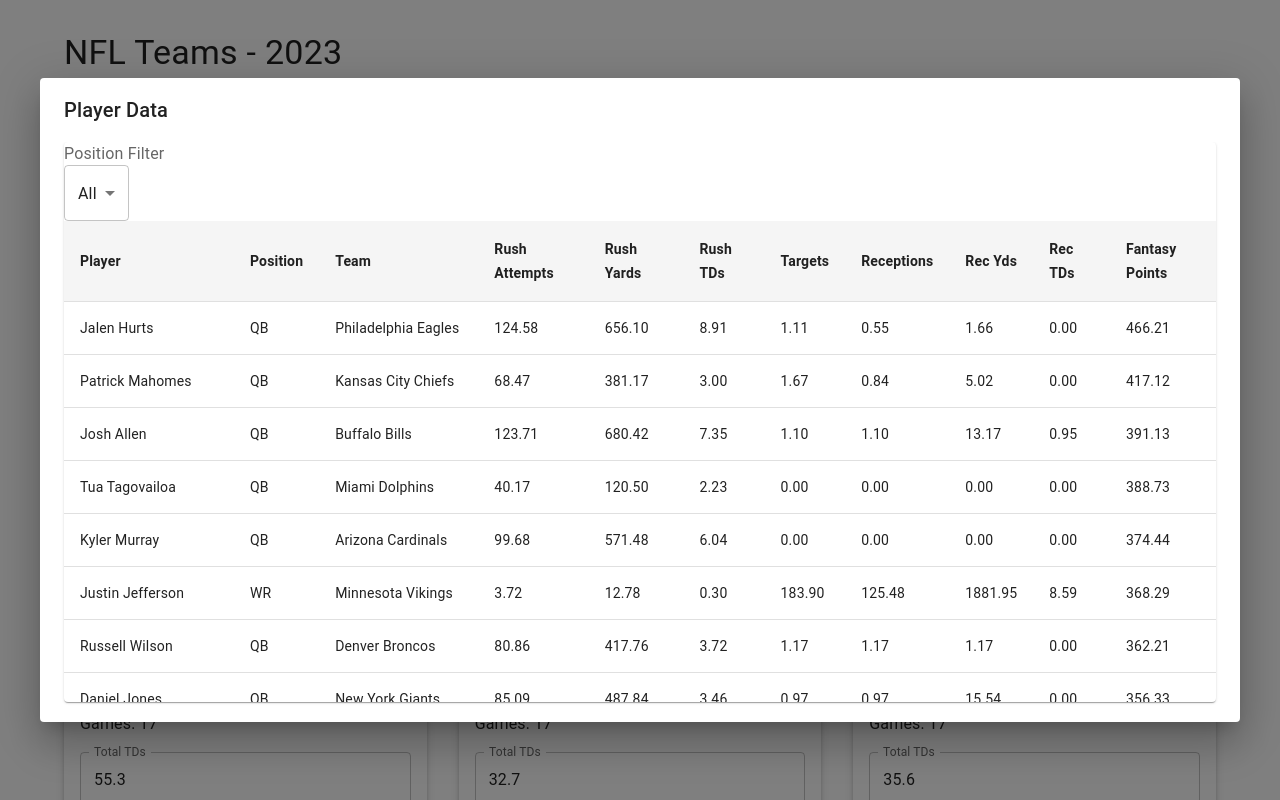
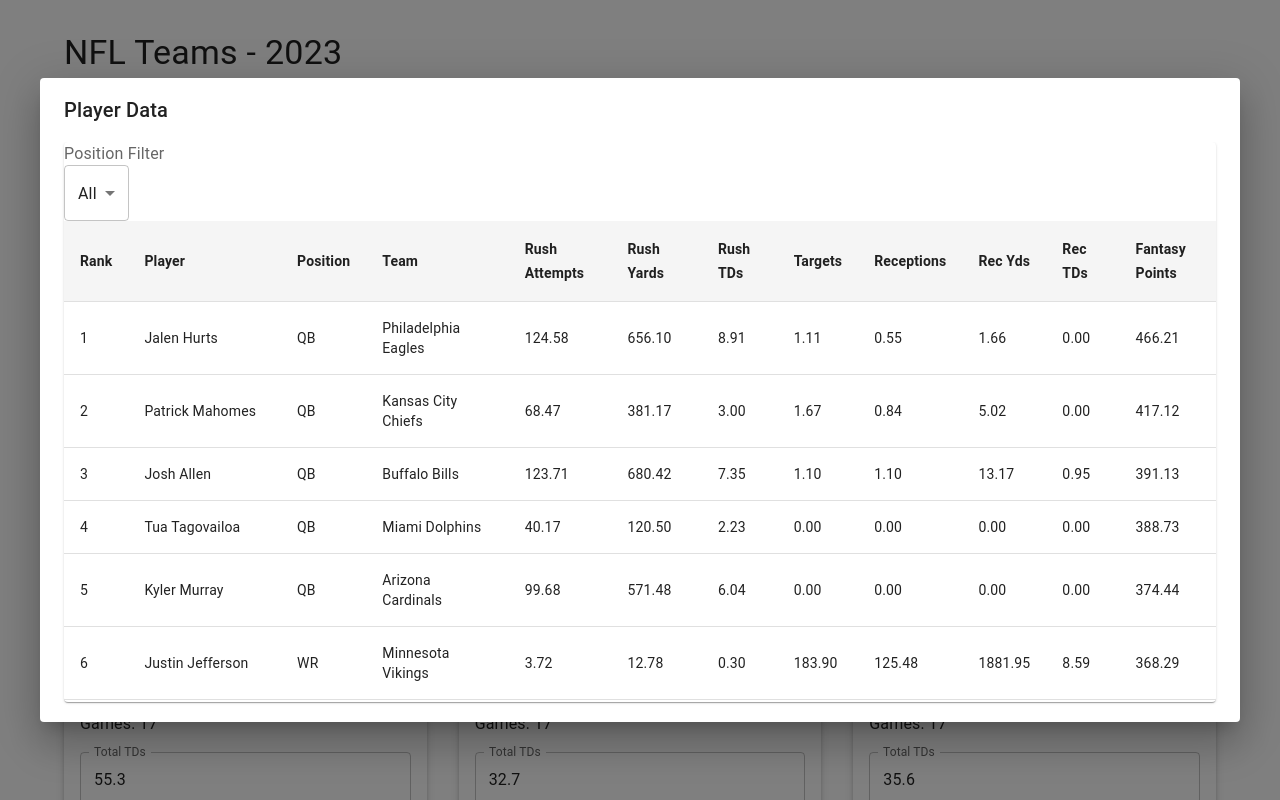
Before and after one commit to StephenReiser/footballProj, a React (Create React App) app: page / in a window 1280 px wide. Both pictures are taken after a click on the button "SHOW PLAYER DATA". Shown: the top 800 px of the page. Built offline with nearby package versions, Linux system fonts and the light colour scheme.

Commit message:
added flex sort and rank

```diff
--- a/src/components/PlayerTable.js
+++ b/src/components/PlayerTable.js
@@ -38,17 +38,24 @@
 
 
   const sortedPlayerData = () => {
-    return playerData.slice().sort((a, b) => b.FantasyPoints - a.FantasyPoints);
+    const sorted = playerData.slice().sort((a, b) => b.FantasyPoints - a.FantasyPoints);
+    return sorted.map((player, index) => ({
+      ...player,
+      Rank: index + 1,
+    }));
   };
 
 
   const filteredPlayerData = () => {
     if (positionFilter === 'all') {
       return sortedPlayerData();
+    } else if (positionFilter === 'Flex') {
+      return sortedPlayerData().filter(player => player.Position !== 'QB');
     } else {
       return sortedPlayerData().filter(player => player.Position === positionFilter);
     }
   };
+
 
 
 
@@ -68,11 +75,13 @@
           <MenuItem value="RB">RB</MenuItem>
           <MenuItem value="WR">WR</MenuItem>
           <MenuItem value="TE">TE</MenuItem>
+          <MenuItem value="Flex">Flex</MenuItem>
         </Select>
 
         <StyledTable stickyHeader aria-label="player data table">
           <StyledTableHead>
             <TableRow>
+            <TableCell>Rank</TableCell>
               <TableCell>Player</TableCell>
               <TableCell>Position</TableCell>
               <TableCell>Team</TableCell>
@@ -91,6 +100,7 @@
           <TableBody>
             {filteredPlayerData().map((player, index) => (
               <TableRow key={index}>
+                <TableCell>{player.Rank}</TableCell>
                 <TableCell>{player.Player}</TableCell>
                 <TableCell>{player.Position}</TableCell>
                 <TableCell>{player.Full_Team}</TableCell>
```
